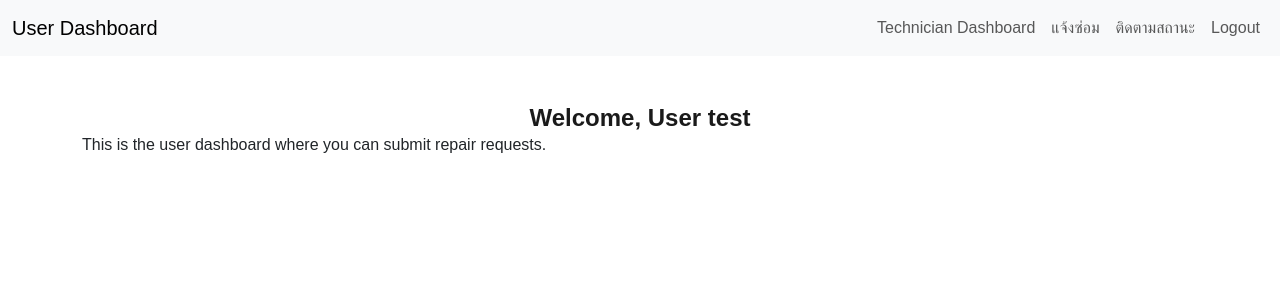
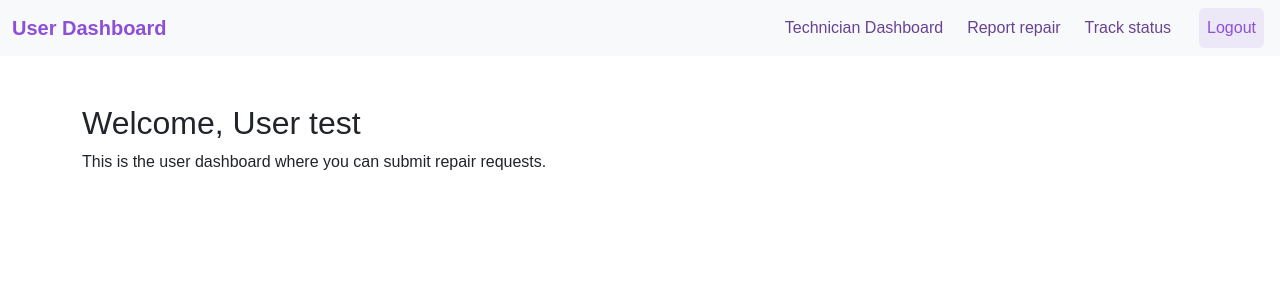
Before and after one commit to TunUsaha/954417, a PHP site: page /user_dashboard.php in a window 1280 px wide. Shown: the top 300 px of the page. Run offline with PHP 8.4, Linux system fonts and the light colour scheme; a user stored in the database is signed in.

Commit message:
User dashboard Css

```diff
--- a/authenticate.php
+++ b/authenticate.php
@@ -43,13 +43,13 @@ if ($_SERVER["REQUEST_METHOD"] == "POST") {
             exit();
         } else {
 
-            $_SESSION['error'] = "รหัสผ่านไม่ถูกต้อง";
+            $_SESSION['error'] = "The password is incorrect.";
             header("Location: login.php");
             exit();
         }
     } else {
 
-        $_SESSION['error'] = "ชื่อผู้ใช้ไม่ถูกต้อง";
+        $_SESSION['error'] = "Invalid username";
         header("Location: login.php");
         exit();
     }
--- a/db_connect.php
+++ b/db_connect.php
@@ -1,7 +1,7 @@
 <?php
 $servername = "localhost";
 $username = "root";
-$password = "!TP9G78ll210";
+$password = "";
 $dbname = "417db";
 
 
--- a/login.php
+++ b/login.php
@@ -23,7 +23,7 @@
                 </div>
             </div>
 
-            <h2>Login to your account</h2>
+            <div class="login_h2">Login to your account</div>
             <p class="subtitle">Please enter your details to sign in</p>
 
             <form action="authenticate.php" method="POST" class="login-form">
@@ -86,7 +86,7 @@
         <script>
             Swal.fire({
                 icon: 'success',
-                title: 'สำเร็จ!',
+                title: 'success!',
                 text: '<?php echo $_SESSION['success']; ?>',
                 timer: 3000,
                 showConfirmButton: false
@@ -99,7 +99,7 @@
         <script>
             Swal.fire({
                 icon: 'error',
-                title: 'ข้อผิดพลาด!',
+                title: 'error',
                 text: '<?php echo $_SESSION['error']; ?>'
             });
         </script>
--- a/register.php
+++ b/register.php
@@ -13,7 +13,7 @@
 <div class="register">
     <div class="card">
         <div class="form-header">
-            <h2>Register</h2>
+            <div class="register_h2">Register</div>
             <p class="subtitle">Please fill in the information below to create a new account.</p>
         </div>
 
--- a/styles.css
+++ b/styles.css
@@ -43,7 +43,15 @@ body {
     transform: scale(1.05);
 }
 
-h2 {
+.login_h2 {
+    color: #1a1a1a;
+    font-size: 24px;
+    font-weight: 600;
+    margin: 0;
+    text-align: center;
+}
+
+.register_h2 {
     color: #1a1a1a;
     font-size: 24px;
     font-weight: 600;
@@ -257,7 +265,11 @@ textarea.form-control {
         gap: 16px;
     }
 
-    h2 {
+    .login_h2 {
+        font-size: 22px;
+    }
+
+    .register_h2 {
         font-size: 22px;
     }
 
@@ -273,3 +285,139 @@ textarea.form-control {
         width: 90%;
     }
 }
+
+/* User Dashboard Base Styles */
+.User_dashboard {
+    font-family: "Prompt", "Kanit", sans-serif;
+    background-color: #f8f9fa;
+}
+
+/* Navbar Styles */
+.User_dashboard .navbar {
+    position: sticky; /* or fixed, depending on your design needs */
+    top: 0; /* Position at the top of the page */
+    background-color: #ffffff !important;
+    box-shadow: 0 2px 10px rgba(141, 79, 215, 0.1);
+    padding: 1rem 0;
+    z-index: 1000; /* Ensure the navbar is on top of other elements */
+}
+
+.User_dashboard .navbar-brand {
+    color: #8D4FD7;
+    font-weight: 600;
+    font-size: 1.25rem;
+    transition: color 0.3s ease;
+}
+
+.User_dashboard .navbar-brand:hover {
+    color: #674392;
+}
+
+.User_dashboard .nav-link {
+    color: #674392;
+    font-weight: 500;
+    padding: 0.5rem 1rem;
+    margin: 0 0.25rem;
+    border-radius: 6px;
+    transition: all 0.3s ease;
+}
+
+.User_dashboard .nav-link:hover {
+    background-color: rgba(141, 79, 215, 0.1);
+    color: #8D4FD7;
+}
+
+.User_dashboard .nav-item:last-child .nav-link {
+    background-color: rgba(141, 79, 215, 0.1);
+    color: #8D4FD7;
+    margin-left: 1rem;
+}
+
+.User_dashboard .nav-item:last-child .nav-link:hover {
+    background-color: #8D4FD7;
+    color: white;
+}
+
+
+/* Container Styles */
+.User_dashboard .container {
+    padding: 2rem 1.5rem;
+}
+
+.User_dashboard h2 {
+    color: #674392;
+    font-size: 2rem;
+    font-weight: 600;
+    margin-bottom: 1rem;
+}
+
+.User_dashboard p {
+    color: #666;
+    font-size: 1rem;
+    line-height: 1.6;
+}
+
+/* Card Styles (if you add any) */
+.User_dashboard .card {
+    background: white;
+    border: none;
+    border-radius: 12px;
+    box-shadow: 0 4px 6px rgba(141, 79, 215, 0.1);
+    transition: transform 0.3s ease, box-shadow 0.3s ease;
+    padding: 1.5rem;
+    margin-bottom: 1.5rem;
+}
+
+.User_dashboard .card:hover {
+    transform: translateY(-5px);
+    box-shadow: 0 6px 12px rgba(141, 79, 215, 0.15);
+}
+
+/* Button Styles */
+.User_dashboard .btn {
+    padding: 0.5rem 1.25rem;
+    border-radius: 6px;
+    font-weight: 500;
+    transition: all 0.3s ease;
+}
+
+.User_dashboard .btn-primary {
+    background-color: #8D4FD7;
+    border-color: #8D4FD7;
+    color: white;
+}
+
+.User_dashboard .btn-primary:hover {
+    background-color: #674392;
+    border-color: #674392;
+    transform: translateY(-1px);
+}
+
+/* Responsive Adjustments */
+@media (max-width: 991px) {
+    .User_dashboard .navbar-collapse {
+        background: white;
+        padding: 1rem;
+        border-radius: 8px;
+        margin-top: 1rem;
+        box-shadow: 0 4px 6px rgba(141, 79, 215, 0.1);
+    }
+
+    .User_dashboard .nav-item {
+        margin: 0.5rem 0;
+    }
+
+    .User_dashboard .nav-item:last-child .nav-link {
+        margin-left: 0;
+    }
+}
+
+@media (max-width: 768px) {
+    .User_dashboard .container {
+        padding: 1rem;
+    }
+
+    .User_dashboard h2 {
+        font-size: 1.5rem;
+    }
+}
--- a/user_dashboard.php
+++ b/user_dashboard.php
@@ -10,6 +10,7 @@ include 'db_connect.php';
 
 <!DOCTYPE html>
 <html lang="en">
+
 <head>
     <meta charset="UTF-8">
     <meta name="viewport" content="width=device-width, initial-scale=1.0">
@@ -18,25 +19,47 @@ include 'db_connect.php';
     <link href="https://cdn.jsdelivr.net/npm/bootstrap@5.3.0-alpha1/dist/css/bootstrap.min.css" rel="stylesheet">
     <link rel="stylesheet" href="styles.css">
 </head>
+
 <body>
-    <nav class="navbar navbar-expand-lg navbar-light bg-light">
-        <div class="container-fluid">
-            <a class="navbar-brand" href="user_dashboard.php">User Dashboard</a>
-            <div class="collapse navbar-collapse">
-                <ul class="navbar-nav ms-auto">
+    <nav class="navbar navbar-expand-lg navbar-light User_dashboard">
+        <div class="container-fluid nav-wrapper">
+            <!-- Brand -->
+            <a class="navbar-brand brand-link" href="user_dashboard.php">
+                <span class="brand-text">User Dashboard</span>
+            </a>
+
+            <!-- Hamburger Button for Mobile -->
+            <button class="navbar-toggler" type="button" data-bs-toggle="collapse" data-bs-target="#navbarContent" aria-controls="navbarContent" aria-expanded="false" aria-label="Toggle navigation">
+                <span class="navbar-toggler-icon"></span>
+            </button>
+
+            <!-- Navigation Items -->
+            <div class="collapse navbar-collapse" id="navbarContent">
+                <ul class="navbar-nav ms-auto nav-list">
                     <?php if (isset($_SESSION['is_technician']) && $_SESSION['is_technician']): ?>
                         <li class="nav-item">
-                            <a class="nav-link" href="technician_dashboard.php">Technician Dashboard</a>
+                            <a class="nav-link nav-link-tech" href="technician_dashboard.php">
+                                <span class="nav-text">Technician Dashboard</span>
+                            </a>
                         </li>
                     <?php endif; ?>
+
                     <li class="nav-item">
-                        <a class="nav-link" href="create_repair_request.php">แจ้งซ่อม</a>
+                        <a class="nav-link nav-link-repair" href="create_repair_request.php">
+                            <span class="nav-text">Report repair</span>
+                        </a>
                     </li>
+
                     <li class="nav-item">
-                        <a class="nav-link" href="tracking_status.php">ติดตามสถานะ</a>
+                        <a class="nav-link nav-link-track" href="tracking_status.php">
+                            <span class="nav-text">Track status</span>
+                        </a>
                     </li>
+
                     <li class="nav-item">
-                        <a class="nav-link" href="logout.php">Logout</a>
+                        <a class="nav-link nav-link-logout" href="logout.php">
+                            <span class="nav-text">Logout</span>
+                        </a>
                     </li>
                 </ul>
             </div>
@@ -47,7 +70,8 @@ include 'db_connect.php';
         <h2>Welcome, User <?php echo $_SESSION['username']; ?></h2>
         <p>This is the user dashboard where you can submit repair requests.</p>
     </div>
+    <script src="https://cdn.jsdelivr.net/npm/bootstrap@5.3.0-alpha1/dist/js/bootstrap.bundle.min.js"></script>
 
-    <script src="https://cdn.jsdelivr.net/npm/bootstrap@5.3.0-alpha1/dist/js/bootstrap.bundle.min.js"></script>
 </body>
+
 </html>
```
